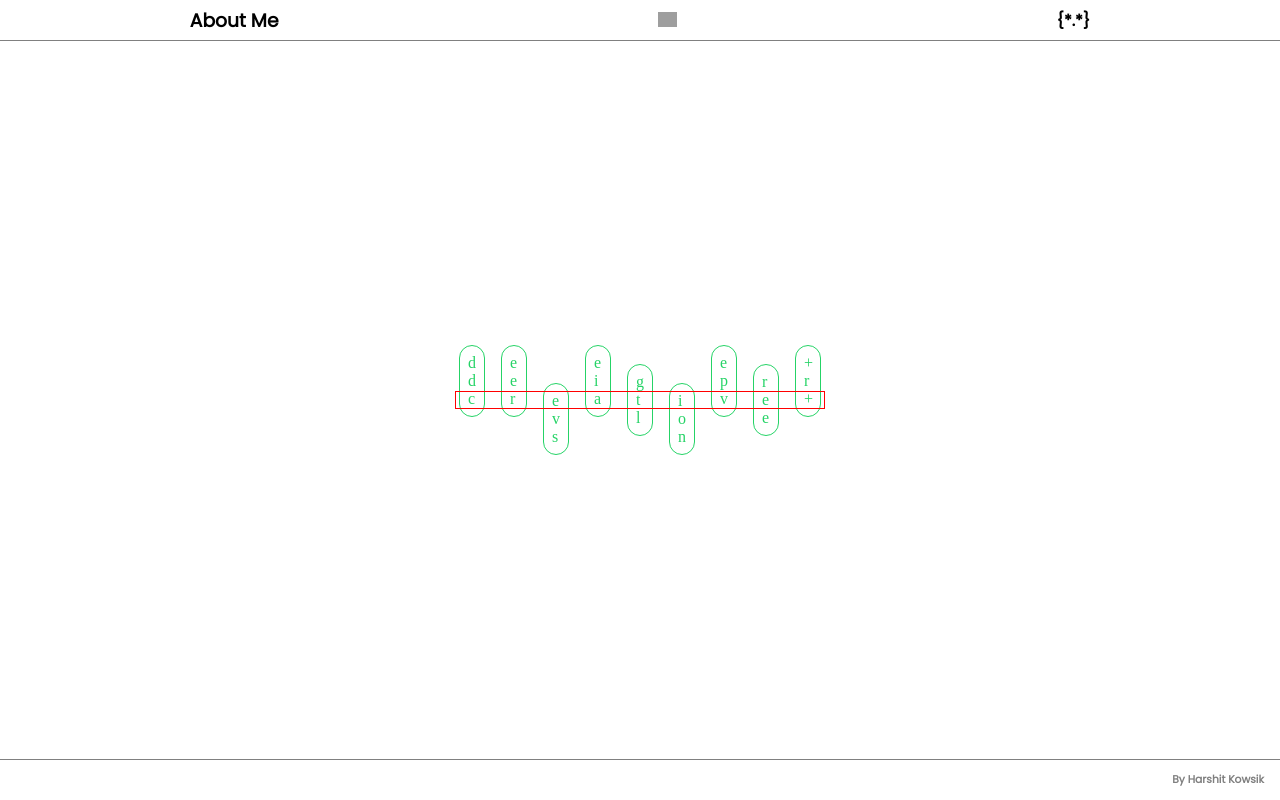
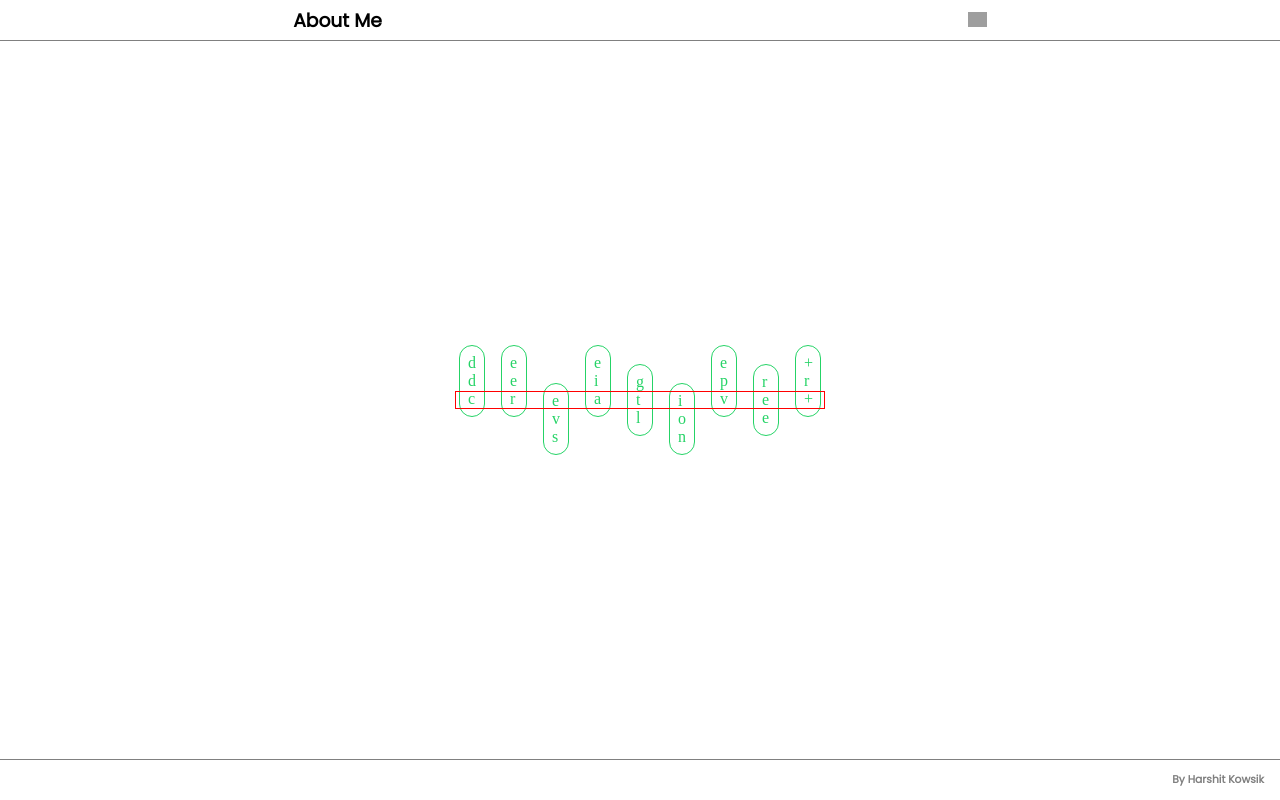
Before and after one commit to harshitkowsik/about_me_slider, a plain HTML site: page index.html in a window 1280 px wide. Drawn offline with Linux system fonts and the light colour scheme; grey boxes are pictures that could not be loaded.

Commit message:
index.html

```diff
--- a/index.html
+++ b/index.html
@@ -13,9 +13,7 @@
 <body>
     <nav class="top">
         <h3><a href="index.html"> About     Me </a></h3>
-        <h3 id="btn"><img src="https://img.icons8.com/?size=100&id=104618&format=png"></h3><a href="index.html">
-            <h4>{*.*}</h4>
-        </a>
+        <h3 id="btn"><img src="https://img.icons8.com/?size=100&id=104618&format=png"></h3>
     </nav>
     <div class="container">
         <div class="div1">d<br>d<br>c</div>
```
